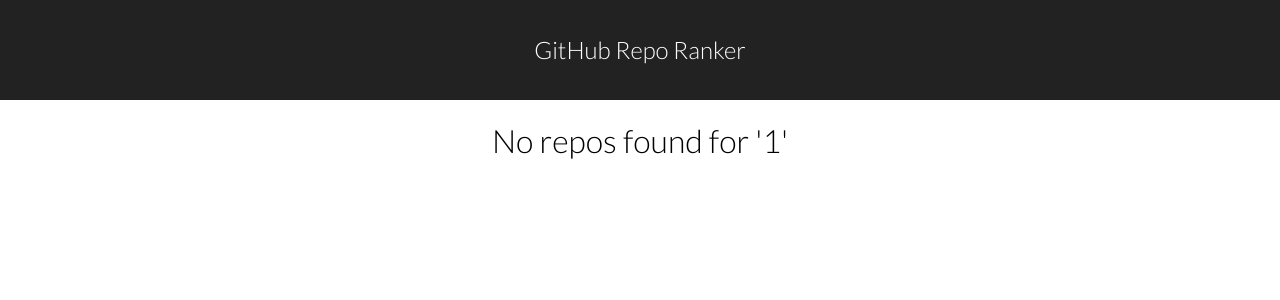
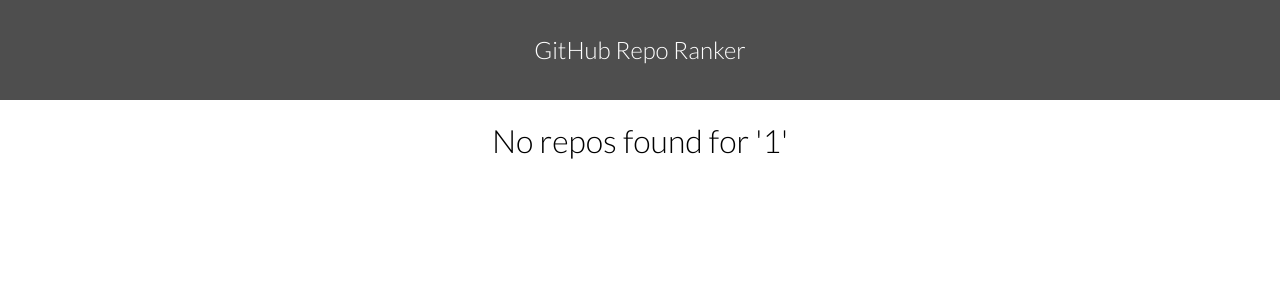
Before and after one commit to jreidgreer/github-ranker, a React app: page /1 in a window 1280 px wide. Shown: the top 300 px of the page. Built offline with nearby package versions, Linux system fonts and the light colour scheme.

Commit message:
Add default values to Table sorter

```diff
--- a/src/components/App/App.jsx
+++ b/src/components/App/App.jsx
@@ -1,6 +1,5 @@
 import React, { Component } from 'react';
 import { BrowserRouter as Router, Route } from 'react-router-dom';
-import './App.scss';
 import Layout from '../Layout/Layout';
 import SelectOrganization from '../SelectOrganization/SelectOrganization';
 import ViewRepository from '../ViewRepository/ViewRepository';
--- a/src/components/App/App.scss
+++ /dev/null
@@ -1,15 +0,0 @@
-.App {
-  text-align: center;
-  .App-header {
-    background-color: #222;
-    height: 100px;
-    color: #FFFFFF;
-
-    .App-title {
-      font-size: 1.5em;
-      margin: 0;
-      padding: 0;
-      line-height: 100px;
-    }
-  }
-}
--- a/src/components/Layout/Layout.scss
+++ b/src/components/Layout/Layout.scss
@@ -1,7 +1,7 @@
 .App {
   text-align: center;
   .App-header {
-    background-color: #222;
+    background-color: rgba(34, 34, 34, 0.8);
     height: 100px;
     color: #FFFFFF;
 
--- a/src/components/Table/Table.jsx
+++ b/src/components/Table/Table.jsx
@@ -8,9 +8,9 @@
     super();
 
     this.state = {
-      sortBy: null,
-      sortType: null,
-      direction: null,
+      sortBy: 'name',
+      sortType: 'string',
+      direction: 'ascending',
     }
   }
 
```
